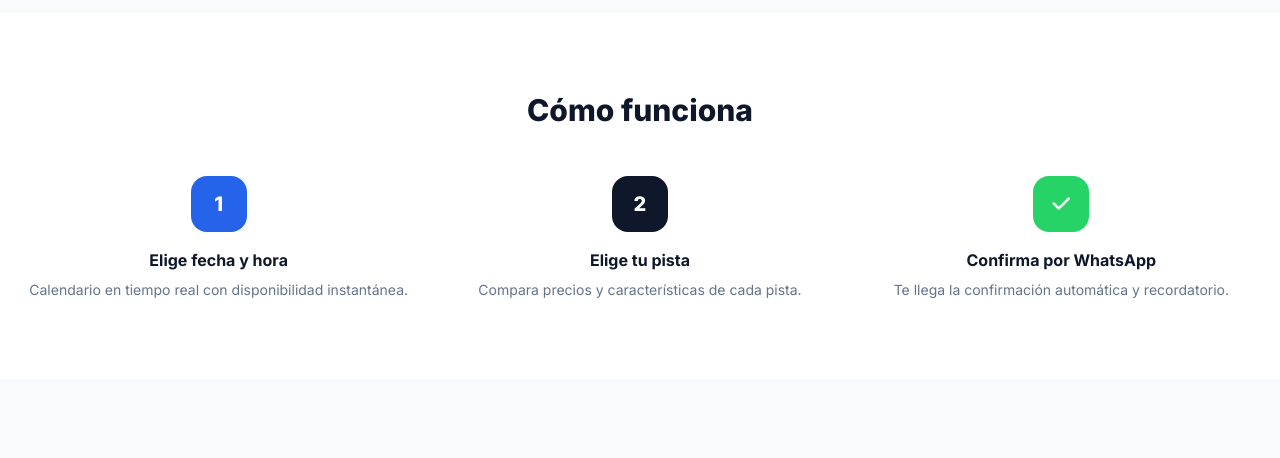
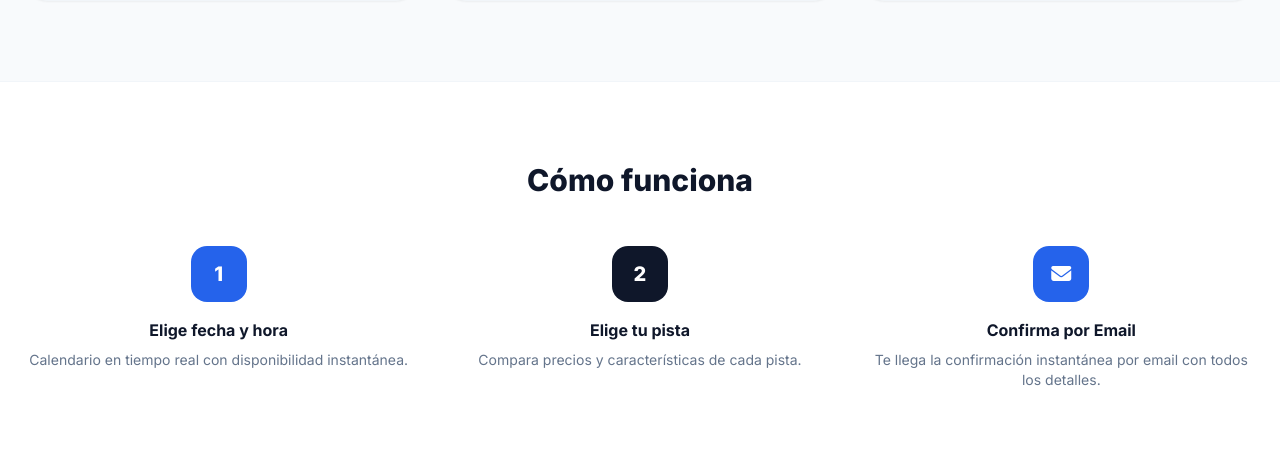
Before and after one commit to arrudavanderley/padel_reservas, a Django app: page / in a window 1280 px wide. Shown: the part 1530-1988 px from the top of the page. Run offline with Django 5.2, Linux system fonts and the light colour scheme; some libraries are stand-ins or nearby versions.

Commit message:
Update home.html

```diff
--- a/reservas_app/templates/reservas/home.html
+++ b/reservas_app/templates/reservas/home.html
@@ -18,10 +18,22 @@
                 Reserva tu<br>pista en<br><span class="text-blue-300">20 segundos.</span>
             </h1>
             <p class="text-lg text-slate-200 mb-8 max-w-lg">Pistas panorámicas premium, iluminación LED, césped Mondo y vestuarios. Sistema de reservas instantáneo.</p>
-            <div class="flex gap-4">
+            <div class="flex flex-wrap gap-4">
                 <a href="/calendario/" class="bg-blue-600 hover:bg-blue-700 text-white px-8 py-4 rounded-full font-bold text-[15px] shadow-xl transition">Reservar ahora →</a>
                 <a href="#pistas" class="bg-white/10 backdrop-blur border border-white/20 text-white px-8 py-4 rounded-full font-bold text-[15px] hover:bg-white/20 transition">Ver pistas</a>
             </div>
+            {% if not user.is_authenticated %}
+            <div class="flex flex-wrap gap-3 mt-6">
+                <a href="/registro/" class="bg-white text-slate-900 px-6 py-3 rounded-full font-bold text-sm hover:bg-slate-100 transition"><i class="fas fa-user-plus mr-2"></i>Crear cuenta gratis</a>
+                <a href="/login/" class="bg-transparent border border-white/30 text-white px-6 py-3 rounded-full font-bold text-sm hover:bg-white/10 transition">Iniciar sesión</a>
+                <span class="text-white/60 text-xs flex items-center">• Reserva en 20 seg tras registrarte</span>
+            </div>
+            {% else %}
+            <div class="mt-6 inline-flex items-center gap-2 bg-white/10 backdrop-blur border border-white/20 px-4 py-2 rounded-full text-sm">
+                <span class="w-2 h-2 bg-green-400 rounded-full"></span>
+                <span class="text-white">Hola, <span class="font-bold">{{ user.username }}</span> - listo para reservar</span>
+            </div>
+            {% endif %}
             <div class="flex gap-8 mt-12">
                 <div><p class="text-3xl font-extrabold">4.9/5</p><p class="text-xs text-slate-300 uppercase tracking-widest">Valoración</p></div>
                 <div><p class="text-3xl font-extrabold">18€/h</p><p class="text-xs text-slate-300 uppercase tracking-widest">Desde</p></div>
@@ -141,9 +153,9 @@
                 <p class="text-sm text-slate-500">Compara precios y características de cada pista.</p>
             </div>
             <div class="text-center">
-                <div class="w-14 h-14 bg-[#25D366] text-white rounded-2xl flex items-center justify-center mx-auto mb-4 text-xl"><i class="fas fa-check"></i></div>
-                <h4 class="font-bold mb-2">Confirma por WhatsApp</h4>
-                <p class="text-sm text-slate-500">Te llega la confirmación automática y recordatorio.</p>
+                <div class="w-14 h-14 bg-blue-600 text-white rounded-2xl flex items-center justify-center mx-auto mb-4 text-xl"><i class="fas fa-envelope"></i></div>
+                <h4 class="font-bold mb-2">Confirma por Email</h4>
+                <p class="text-sm text-slate-500">Te llega la confirmación instantánea por email con todos los detalles.</p>
             </div>
         </div>
     </div>
```
